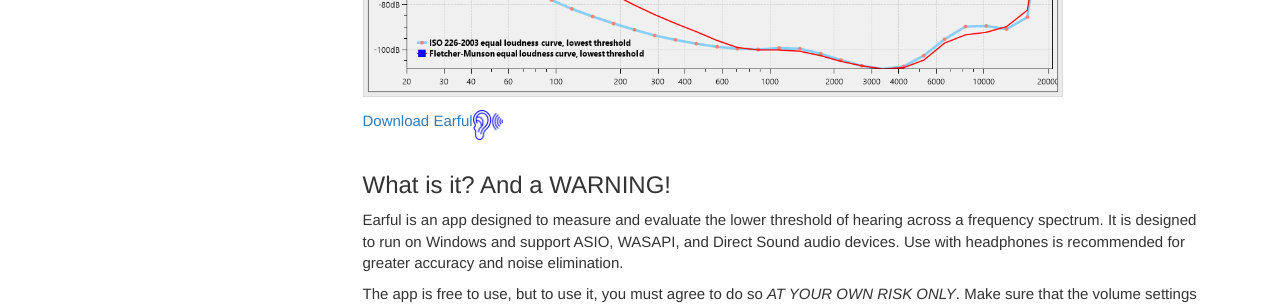
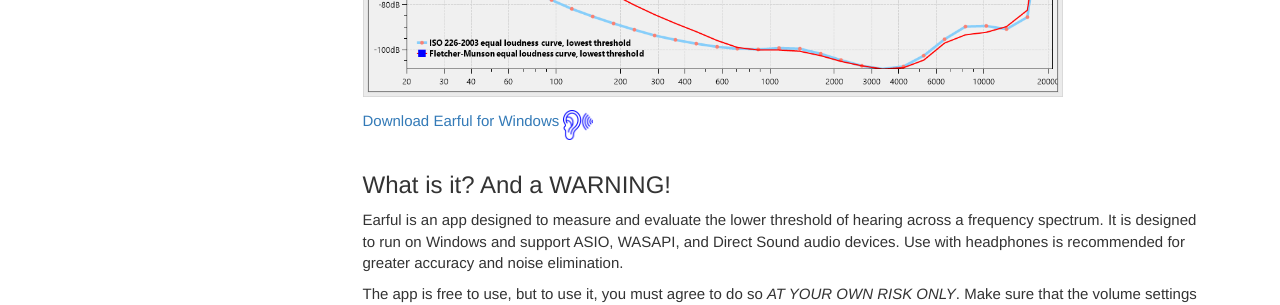
Before and after one commit to pkane2001/Distort, a Jekyll site: the page built from docs/earful.md, in a window 1280 px wide. Shown: the part 647-952 px from the top of the page. Built offline with Jekyll 4.4.1, drawn with Linux system fonts in a browser that asks for light colours; nearby versions of some CDN libraries; our own code applies the rules of GitHub Pages for plain Markdown files; comment, search, counter and statistics services are not loaded.

Commit message:
no message

```diff
--- a/docs/earful.md
+++ b/docs/earful.md
@@ -12,7 +12,7 @@ comments: true
 
 ![distort](images/earful1.png)
 
-<a href="earfulsetup.zip">Download Earful<input type="image" id="ear" alt="Earful" src="images/earful_logo.png" width="30" align="top" />   </a>
+<a href="EarfulSetup.zip">Download Earful for Windows    <input type="image" id="ear" alt="Earful" src="images/earful_logo.png" width="30" align="top" />   </a>
 
 
 ## What is it? And a WARNING!
```
Also changed, not shown: docs/index.md (+1 -1 lines).
